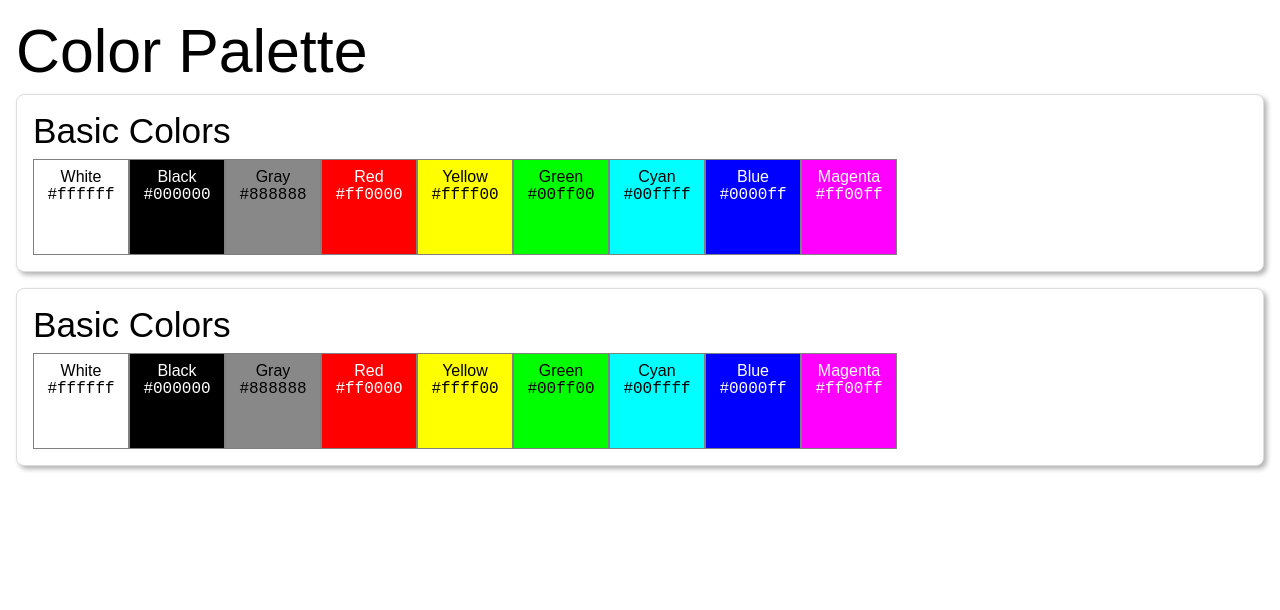
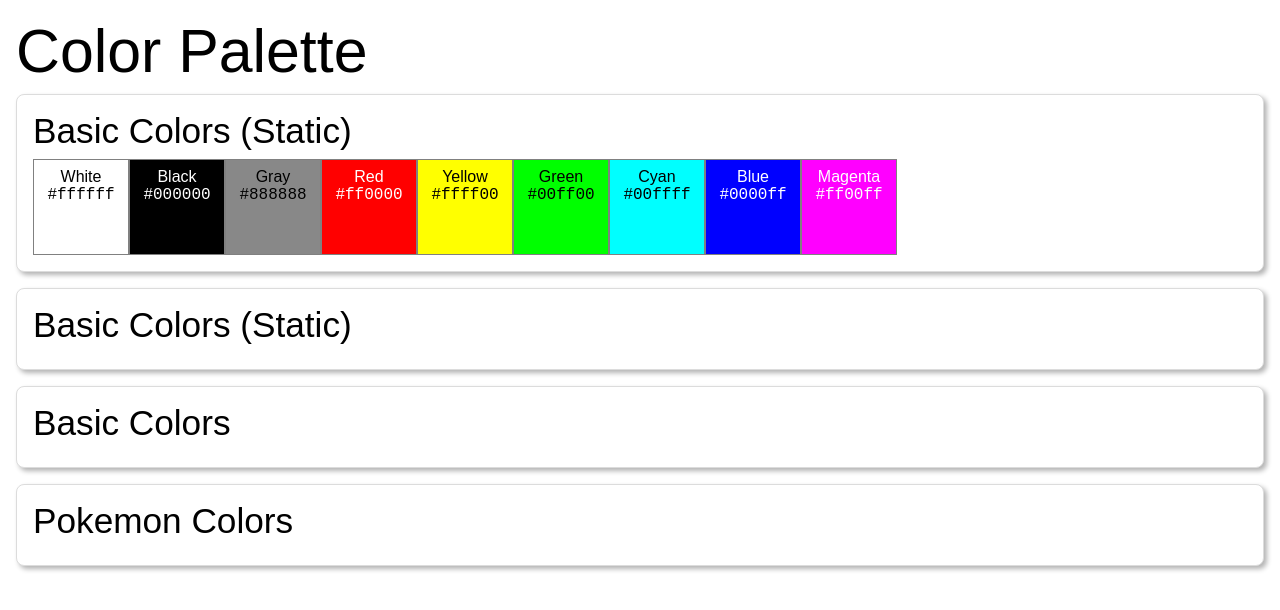
Before and after one commit to davinaleong/proj-color-palette, a website: page index.html in a window 1280 px wide. Drawn offline with Linux system fonts and the light colour scheme; a web font is replaced by a local one.

Commit message:
Successfully appended color sets

```diff
--- a/index.html
+++ b/index.html
@@ -15,7 +15,7 @@
 
     <main>
         <section class="palette-set">
-            <h2 class="palette-title">Basic Colors</h2>
+            <h2 class="palette-title">Basic Colors (Static)</h2>
 
             <div class="palette-swatches">
                 <div class="palette-swatch text-black" style="background-color: #ffffff">
@@ -58,45 +58,10 @@
         </section>
 
         <section class="palette-set">
-            <h2 class="palette-title">Basic Colors</h2>
+            <h2 class="palette-title">Basic Colors (Static)</h2>
 
             <div class="palette-swatches">
-                <div class="palette-swatch text-black" style="background-color: #ffffff">
-                    <p class="swatch-name">White</p>
-                    <p class="swatch-value">#ffffff</p>
-                </div>
-                <div class="palette-swatch text-white" style="background-color: #000000">
-                    <p class="swatch-name">Black</p>
-                    <p class="swatch-value">#000000</p>
-                </div>
-                <div class="palette-swatch text-black" style="background-color: #888888">
-                    <p class="swatch-name">Gray</p>
-                    <p class="swatch-value">#888888</p>
-                </div>
-                <div class="palette-swatch text-white" style="background-color: #ff0000">
-                    <p class="swatch-name">Red</p>
-                    <p class="swatch-value">#ff0000</p>
-                </div>
-                <div class="palette-swatch text-black" style="background-color: #ffff00">
-                    <p class="swatch-name">Yellow</p>
-                    <p class="swatch-value">#ffff00</p>
-                </div>
-                <div class="palette-swatch text-black" style="background-color: #00ff00">
-                    <p class="swatch-name">Green</p>
-                    <p class="swatch-value">#00ff00</p>
-                </div>
-                <div class="palette-swatch text-black" style="background-color: #00ffff">
-                    <p class="swatch-name">Cyan</p>
-                    <p class="swatch-value">#00ffff</p>
-                </div>
-                <div class="palette-swatch text-white" style="background-color: #0000ff">
-                    <p class="swatch-name">Blue</p>
-                    <p class="swatch-value">#0000ff</p>
-                </div>
-                <div class="palette-swatch text-white" style="background-color: #ff00ff">
-                    <p class="swatch-name">Magenta</p>
-                    <p class="swatch-value">#ff00ff</p>
-                </div>
+
             </div>
         </section>
     </main>
--- a/scripts/main.js
+++ b/scripts/main.js
@@ -1,9 +1,20 @@
 $(document).ready(function () {
     $.getJSON('./../db/colors.json', function(colors) {
-        console.log(colors);
+        // console.log(colors);
 
         const main = $('main');
 
-
+        colors.forEach(color => {
+            // console.log(color.set);
+            main.append(
+                '<section class="palette-set">' +
+                '\t<h2 class="palette-title">' + color.set + '</h2>' +
+                '\t' +
+                '\t\t<div class="palette-swatches">' +
+                '\t\t\t' +
+                '\t\t</div>' +
+                '</section>'
+            );
+        });
     });
 });
```
